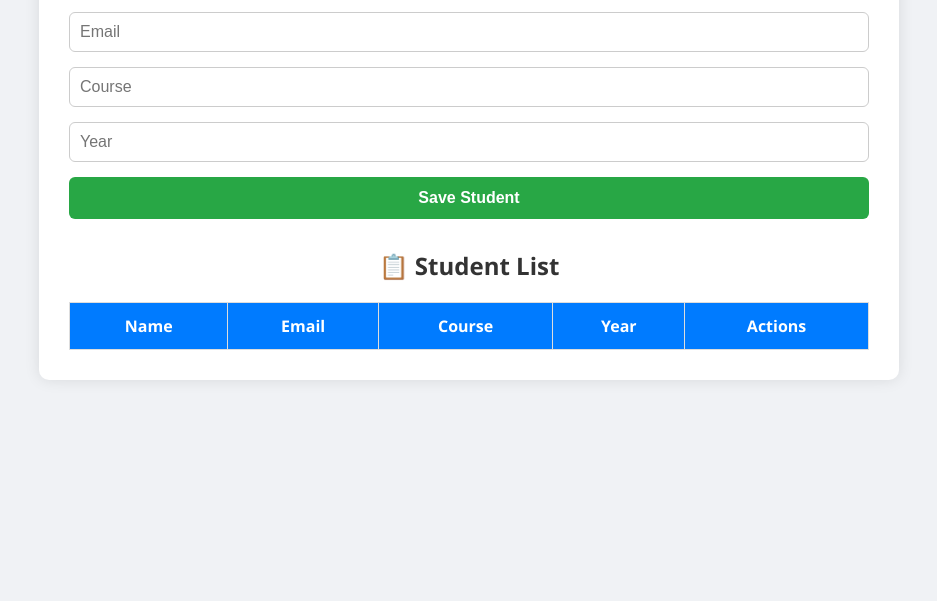
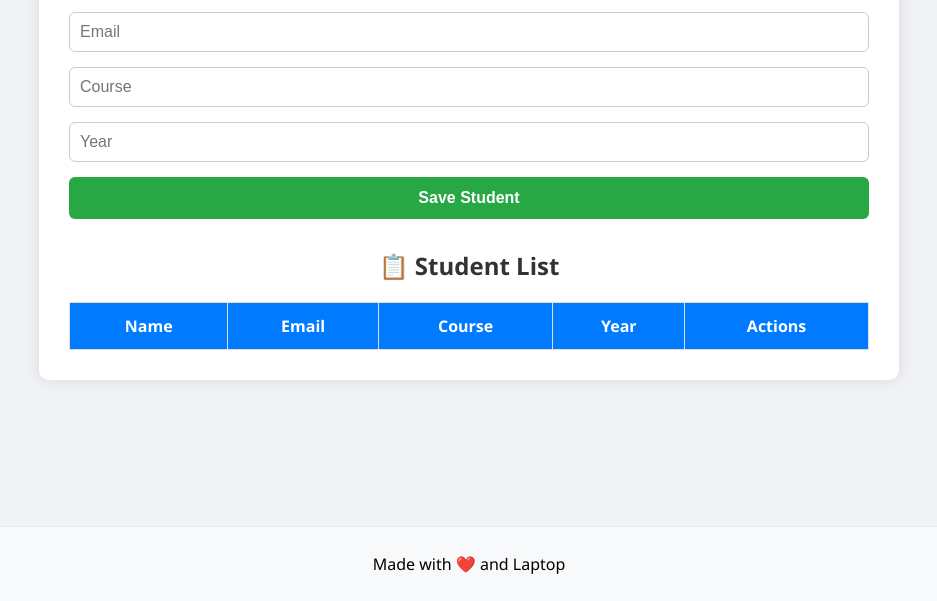
Before and after one commit to Sarthak78tom/student-crud-app, a website: page public/index.html in a window 1280 px wide. Shown: the part 199-800 px from the top of the page, without its empty margins (171-1108 px from the left). Drawn offline with Linux system fonts and the light colour scheme; no server answers.

Commit message:
updated footer"

```diff
--- a/public/index.html
+++ b/public/index.html
@@ -36,6 +36,10 @@
       </tbody>
     </table>
   </div>
+<footer class="footer">
+    <p>Made with ❤️ and Laptop</p>
+  </footer>
+
 
   <script src="script.js"></script>
 </body>
--- a/public/style.css
+++ b/public/style.css
@@ -86,3 +86,14 @@ tr:nth-child(even) {
   background-color: #dc3545;
   color: white;
 }
+.footer {
+  position: fixed;
+  bottom: 0;
+  left: 0;
+  right: 0;
+  background-color: #f8f9fa;
+  text-align: center;
+  padding: 10px;
+  border-top: 1px solid #e9ecef;
+  z-index: 1000;
+}
```
